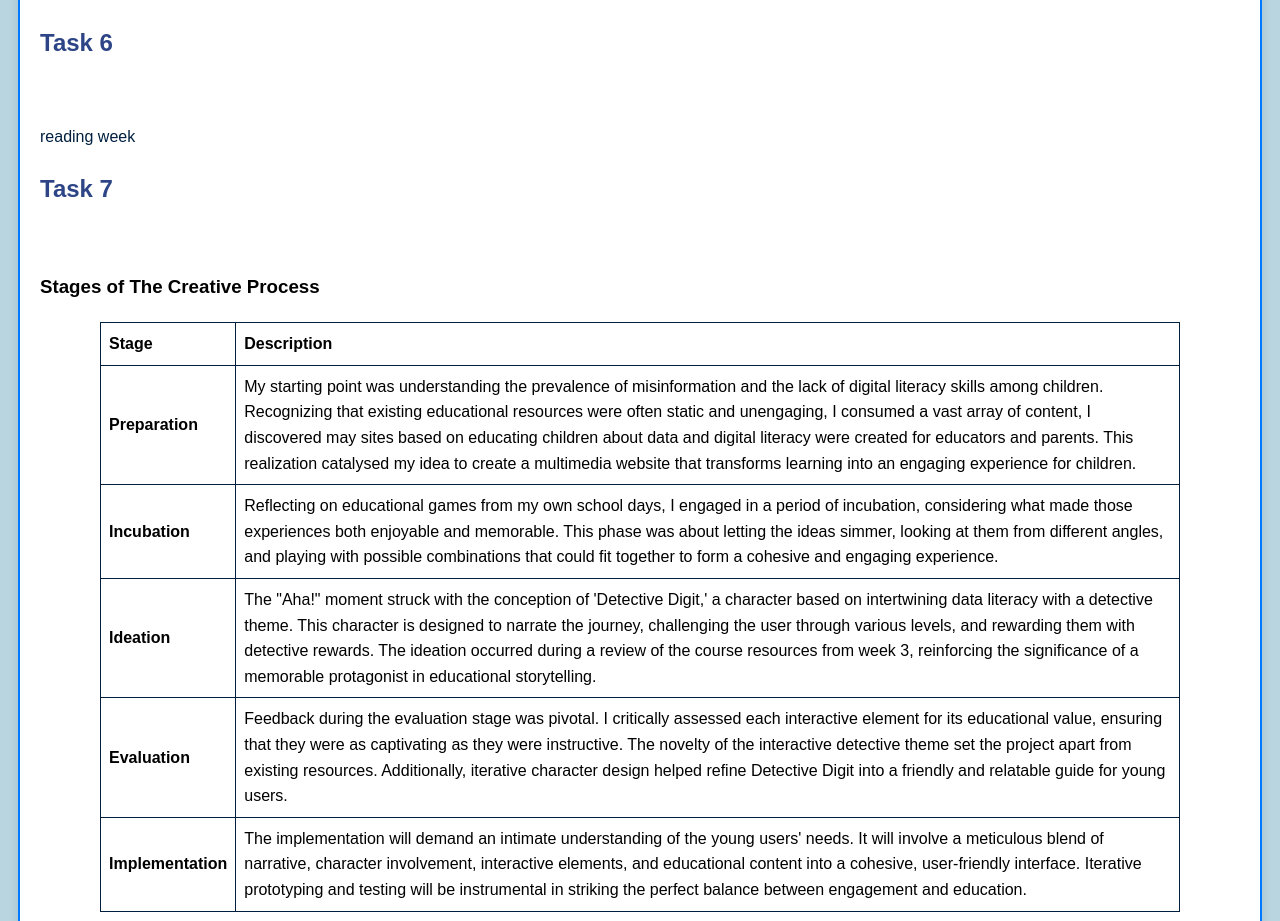
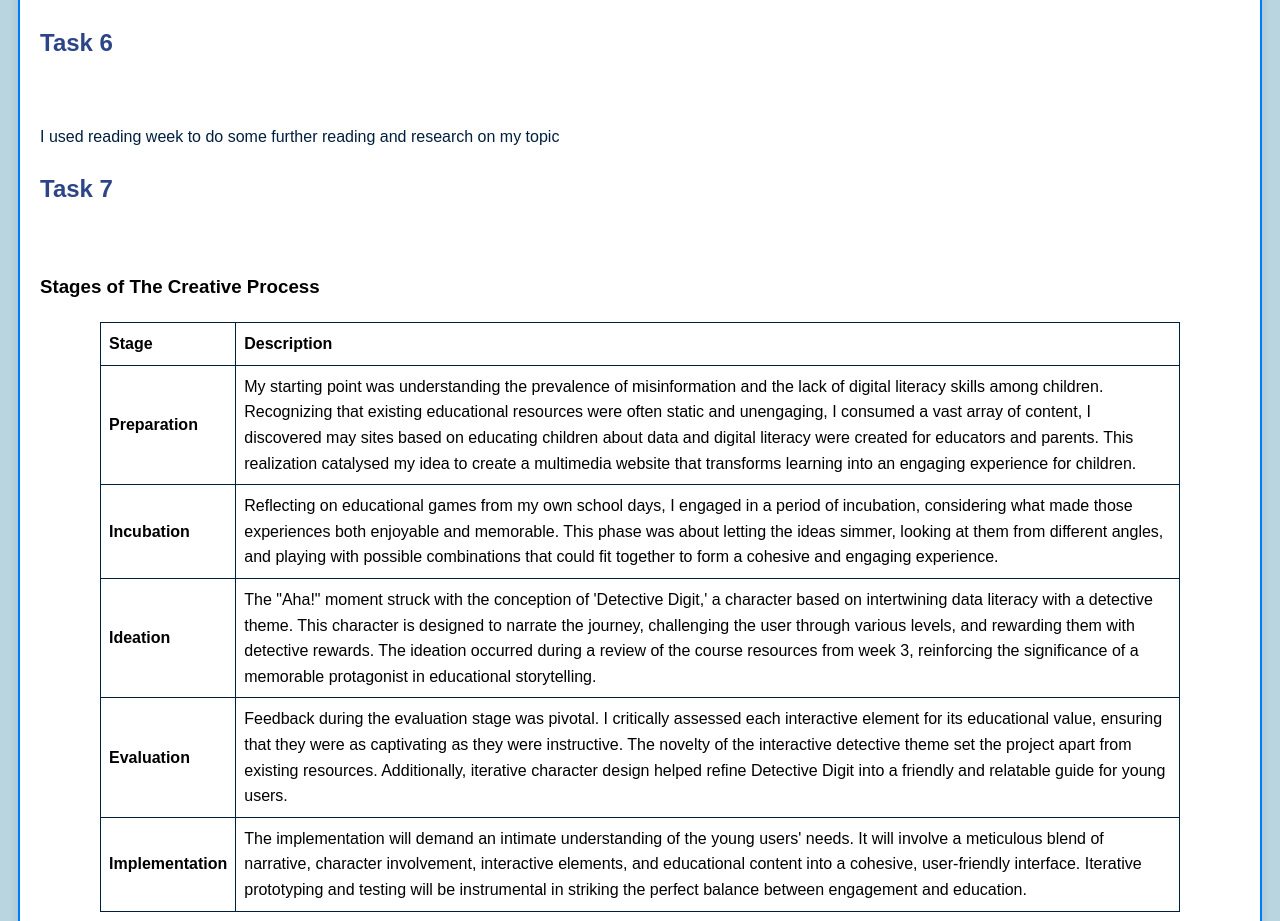
Before and after one commit to KiraBuchanan/KiraBuchanan.github.io, a plain HTML site: page index.html in a window 1280 px wide. Shown: the part 10580-11501 px from the top of the page. Drawn offline with Linux system fonts and the light colour scheme; files whose address does not match are found by name.

Commit message:
Update index.html

```diff
--- a/index.html
+++ b/index.html
@@ -354,7 +354,7 @@ I selected my website's colour scheme using <a href="https://www.color-hex.com/c
 	<h2>Task 6</h2>
 		<a id="TASK_6"> </a>
 
-<p> reading week </p>
+<p> I used reading week to do some further reading and research on my topic </p>
 </section>
 
 <section id="task7">
```
